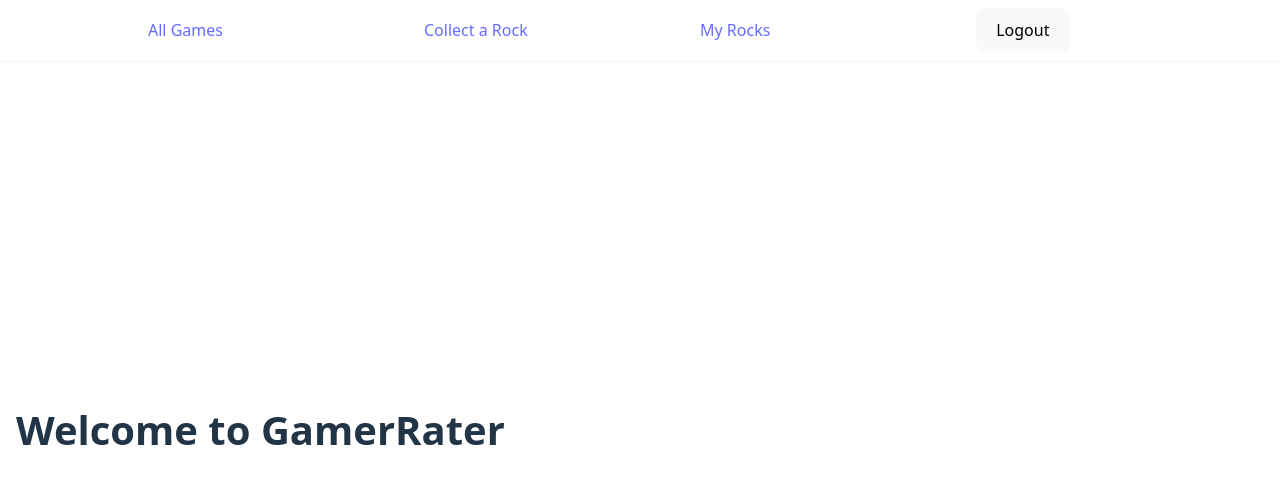
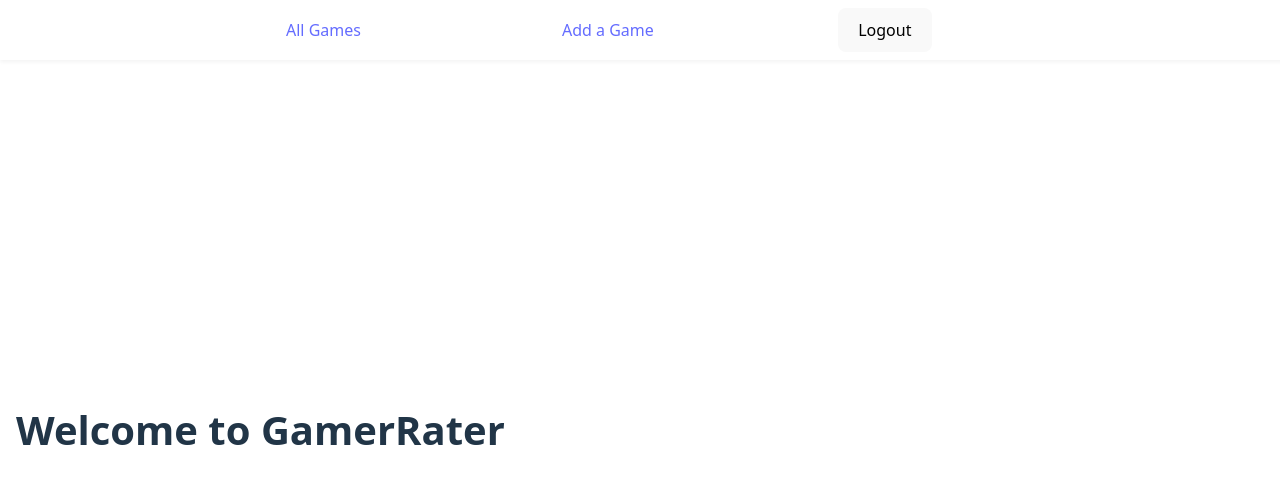
Before and after one commit to jake2bake/gamer-rater-client, a React (Vite) app: page / in a window 1280 px wide. Shown: the top 484 px of the page. Built offline with nearby package versions, Linux system fonts and the light colour scheme; no server answers; sample sign-in values are in the browser's storage.

Commit message:
Navbar adjusted

```diff
--- a/src/components/Navbar.jsx
+++ b/src/components/Navbar.jsx
@@ -9,17 +9,17 @@ export const NavBar = () => {
                 <NavLink className="text-left underline text-blue-600 hover:text-purple-700" to={"/allgames"}>All Games</NavLink>
             </li>
             <li className="navbar__item">
-                <NavLink className="text-left underline text-blue-600 hover:text-purple-700" to={"/create"}>Collect a Rock</NavLink>
+                <NavLink className="text-left underline text-blue-600 hover:text-purple-700" to={"/addgame"}>Add a Game</NavLink>
             </li>
-            <li className="navbar__item">
+            {/* <li className="navbar__item">
                 <NavLink className="text-left underline text-blue-600 hover:text-purple-700" to={"/mine"}>My Rocks</NavLink>
-            </li>
+            </li> */}
             {
                 (localStorage.getItem("rater_token") !== null) ?
                     <li className="navbar__item">
                         <button className="underline text-blue-600 hover:text-purple-700"
                             onClick={() => {
-                                localStorage.removeItem("rock_token")
+                                localStorage.removeItem("rater_token")
                                 navigate('/login')
                             }}
                         >Logout</button>
```
